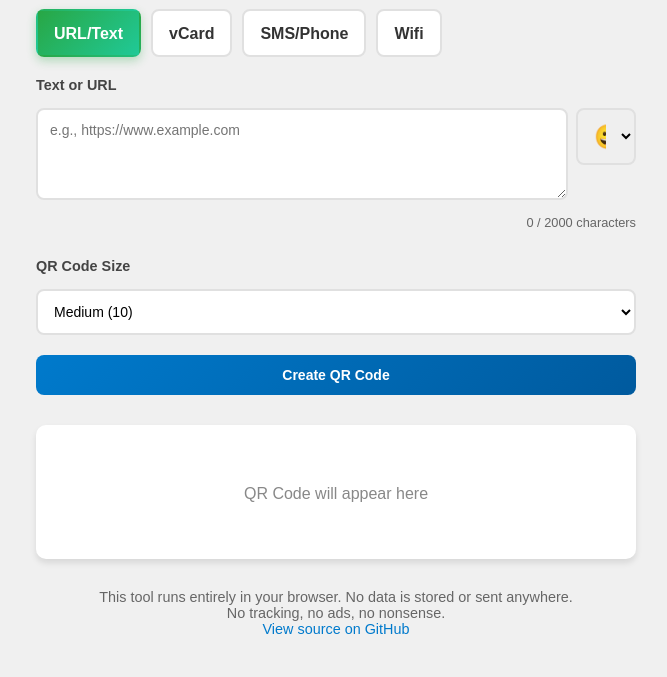
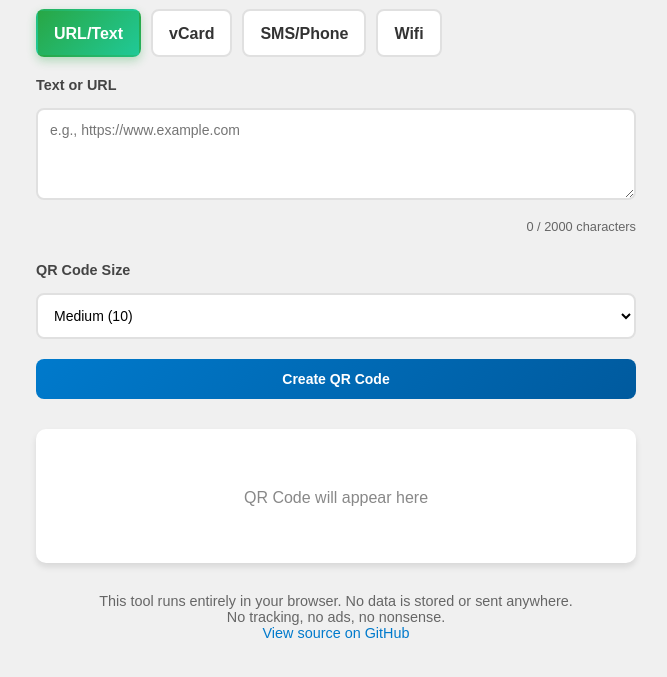
Before and after one commit to timoheimonen/qrturbo, a plain HTML site: page index.html in a window 1280 px wide. Shown: the part 99-776 px from the top of the page, without its empty margins (304-971 px from the left). Drawn offline with Linux system fonts and the light colour scheme.

Commit message:
emojis removed.

```diff
--- a/index.html
+++ b/index.html
@@ -38,71 +38,7 @@
     <!-- Tab Content: URL/Text Input -->
     <div id="URLText" class="tab-content" style="display: block;">
         <label for="qr-text">Text or URL</label>
-        <div style="display: flex; gap: 8px; align-items: flex-start;">
-            <textarea id="qr-text" placeholder="e.g., https://www.example.com" maxlength="2000" rows="4" style="flex: 1;"></textarea>
-            <select id="emoji-picker" title="Insert emoji" style="width: 2.5em; font-size: 1.5em;">
-                <option value="">😀</option>
-                <option value="😀">😀</option>
-                <option value="😂">😂</option>
-                <option value="😍">😍</option>
-                <option value="👍">👍</option>
-                <option value="🙏">🙏</option>
-                <option value="🎉">🎉</option>
-                <option value="😎">😎</option>
-                <option value="🥳">🥳</option>
-                <option value="😃">😃</option>
-                <option value="😉">😉</option>
-                <option value="😊">😊</option>
-                <option value="😇">😇</option>
-                <option value="😋">😋</option>
-                <option value="😜">😜</option>
-                <option value="🤔">🤔</option>
-                <option value="😢">😢</option>
-                <option value="😭">😭</option>
-                <option value="😡">😡</option>
-                <option value="😱">😱</option>
-                <option value="🤩">🤩</option>
-                <option value="🥰">🥰</option>
-                <option value="😏">😏</option>
-                <option value="🙌">🙌</option>
-                <option value="👏">👏</option>
-                <option value="💪">💪</option>
-                <option value="🔥">🔥</option>
-                <option value="🌟">🌟</option>
-                <option value="💯">💯</option>
-                <option value="✅">✅</option>
-                <option value="❌">❌</option>
-                <option value="❤️">❤️</option>
-                <option value="💔">💔</option>
-                <option value="✨">✨</option>
-                <option value="🎶">🎶</option>
-                <option value="🍀">🍀</option>
-                <option value="🌈">🌈</option>
-                <option value="☀️">☀️</option>
-                <option value="🌙">🌙</option>
-                <option value="⭐">⭐</option>
-                <option value="⚡">⚡</option>
-                <option value="☁️">☁️</option>
-                <option value="🌍">🌍</option>
-                <option value="🍕">🍕</option>
-                <option value="🍔">🍔</option>
-                <option value="🍎">🍎</option>
-                <option value="🍩">🍩</option>
-                <option value="☕">☕</option>
-                <option value="🍺">🍺</option>
-                <option value="🏆">🏆</option>
-                <option value="⚽">⚽</option>
-                <option value="🏀">🏀</option>
-                <option value="🏈">🏈</option>
-                <option value="🚗">🚗</option>
-                <option value="✈️">✈️</option>
-                <option value="🚀">🚀</option>
-                <option value="🏠">🏠</option>
-                <option value="📱">📱</option>
-                <option value="💡">💡</option>
-                <option value="🎁">🎁</option>
-            </select>
-        </div>
+        <textarea id="qr-text" placeholder="e.g., https://www.example.com" maxlength="2000" rows="4"></textarea>
         <div id="char-count" class="char-counter">0 / 2000 characters</div>
     </div>
 
```
